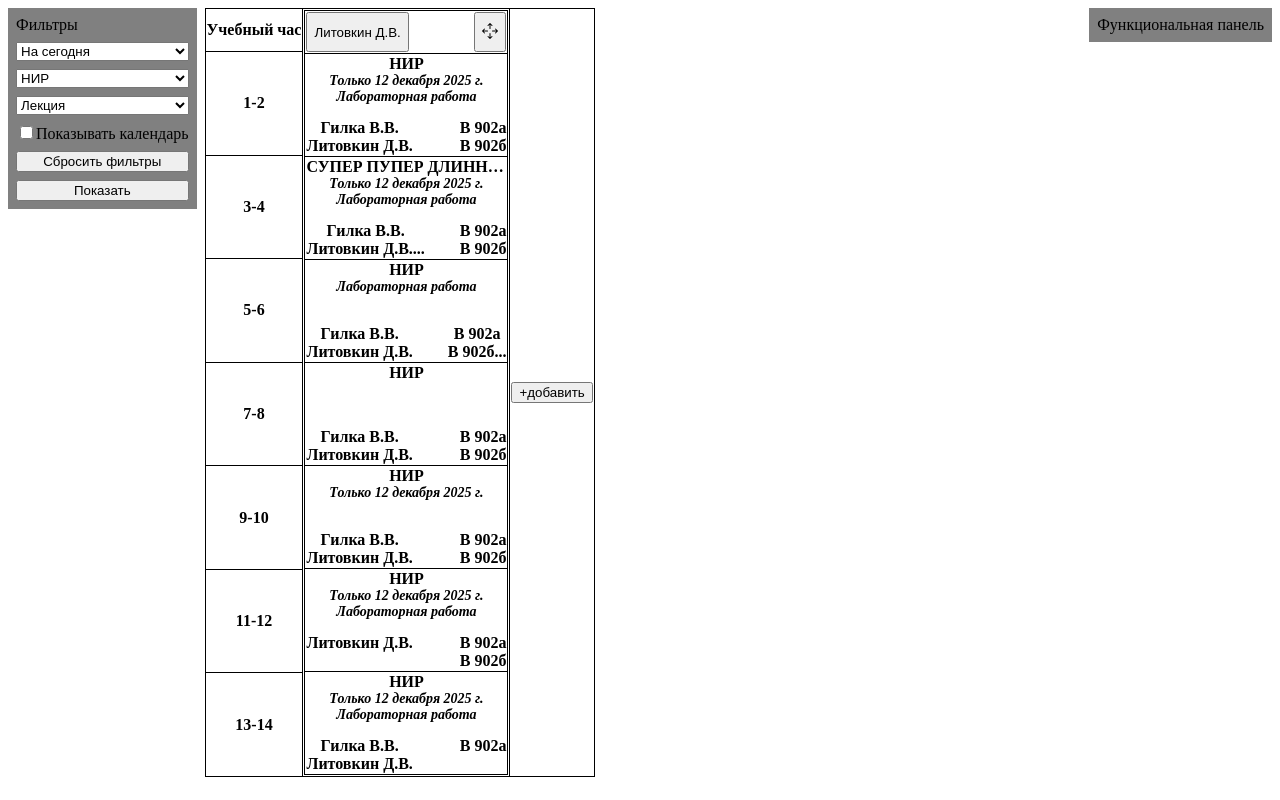
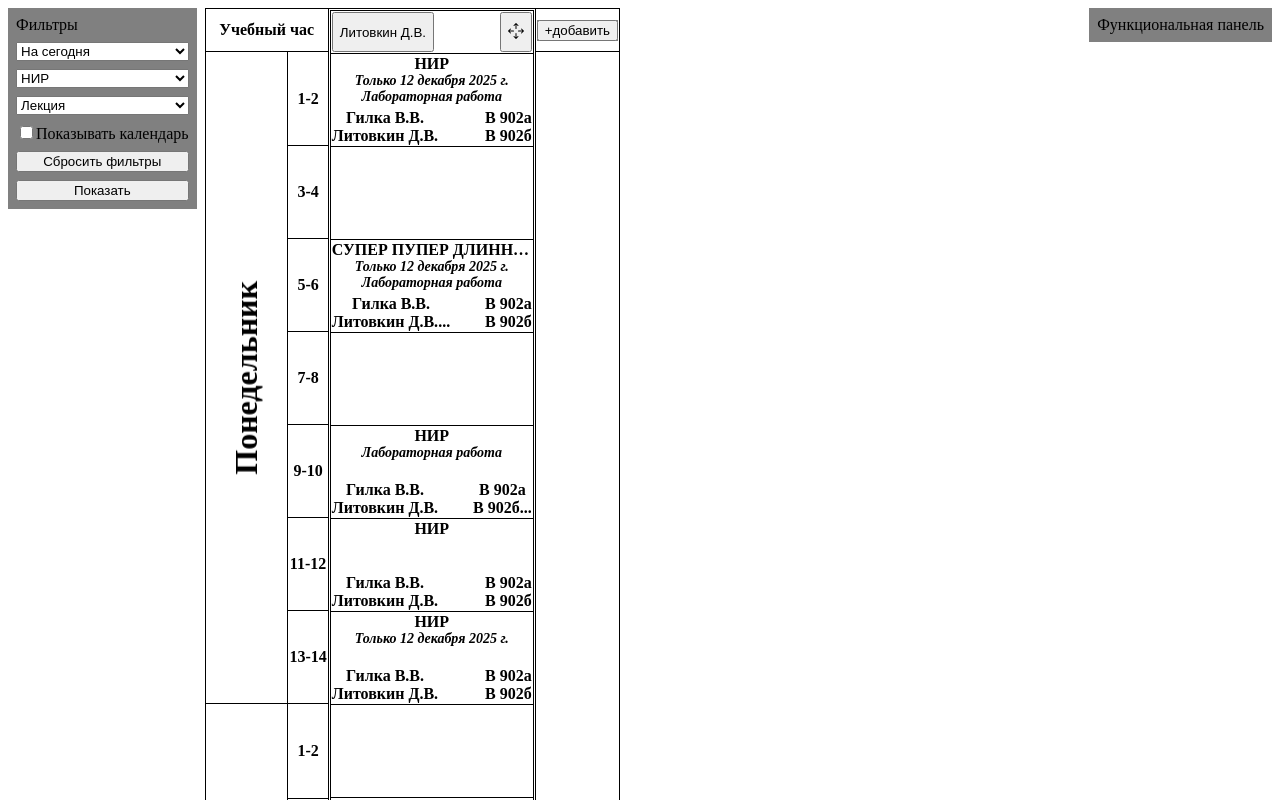
Before and after one commit to pol1waew/VSTU-Schedule-Improved-Visualization, a React (Create React App) app: page / in a window 1280 px wide. Both pictures are taken after a click on the button "+добавить". Shown: the top 800 px of the page. Built offline with nearby package versions, Linux system fonts and the light colour scheme.

Commit message:
Before Table changes

```diff
--- a/public/index.html
+++ b/public/index.html
@@ -8,6 +8,7 @@
             name="description"
             content="Web site created using create-react-app"
         />
+        <link rel="stylesheet" href="style.css">
         <link rel="manifest" href="%PUBLIC_URL%/manifest.json" />
         <title>Test Visualization 2.0</title>
     </head>
--- a/src/App.js
+++ b/src/App.js
@@ -13,12 +13,22 @@ export function App() {
         '11-12',
         '13-14'
     ]
+    const weekDays = [
+        'Понедельник',
+        'Вторник',
+        'Среда'
+    ]
+
+    const data = {
+        timeSlots: timeSlots,
+        weekDays: weekDays
+    }
 
     return (
         <div class='main-container'>
             <Filters />
 
-            <Table timeSlots={timeSlots} />
+            <Table data={data} />
 
             <FunctionalPanel />
         </div>
--- a/src/components/Column.js
+++ b/src/components/Column.js
@@ -20,60 +20,80 @@ export function Column(props) {
         transition
     };
 
-    const testData = {
-        0: {
+    const testData = [
+        {
             subject: 'НИР',
-            holds_on_date: '12 декабря 2025 г.',
+            holdsOnDate: '12 декабря 2025 г.',
             kind: 'Лабораторная работа',
-            left_data: ['Гилка В.В.', 'Литовкин Д.В.'],
-            right_data: ['В 902а', 'В 902б']
+            leftData: ['Гилка В.В.', 'Литовкин Д.В.'],
+            rightData: ['В 902а', 'В 902б']
         },
-        1:{
+        {},
+        {
             subject: 'СУПЕР ПУПЕР ДЛИННОЕ НАЗВАНИЕ ПРЕДМЕТА ДЛЯ ТЕСТИРОВАНИЯ ТОГО, КАК ТЕКСТ УМЕЩАЕТСЯ ВНУТРИ КЛЕТОЧКИ',
-            holds_on_date: '12 декабря 2025 г.',
+            holdsOnDate: '12 декабря 2025 г.',
             kind: 'Лабораторная работа',
-            left_data: ['Гилка В.В.', 'Литовкин Д.В.', 'Литовкин Д.В.', 'Литовкин Д.В.', 'Литовкин Д.В.'],
-            right_data: ['В 902а', 'В 902б']
+            leftData: ['Гилка В.В.', 'Литовкин Д.В.', 'Литовкин Д.В.', 'Литовкин Д.В.', 'Литовкин Д.В.'],
+            rightData: ['В 902а', 'В 902б']
         },
-        2:{
+        {},
+        {
             subject: 'НИР',
-            holds_on_date: null,
+            holdsOnDate: null,
             kind: 'Лабораторная работа',
-            left_data: ['Гилка В.В.', 'Литовкин Д.В.'],
-            right_data: ['В 902а', 'В 902б', 'В 902б', 'В 902б', 'В 902б']
+            leftData: ['Гилка В.В.', 'Литовкин Д.В.'],
+            rightData: ['В 902а', 'В 902б', 'В 902б', 'В 902б', 'В 902б']
         },
-        3:{
+        {
             subject: 'НИР',
-            holds_on_date: null,
+            holdsOnDate: null,
             kind: null,
-            left_data: ['Гилка В.В.', 'Литовкин Д.В.'],
-            right_data: ['В 902а', 'В 902б']
+            leftData: ['Гилка В.В.', 'Литовкин Д.В.'],
+            rightData: ['В 902а', 'В 902б']
         },
-        4:{
+        {
             subject: 'НИР',
-            holds_on_date: '12 декабря 2025 г.',
+            holdsOnDate: '12 декабря 2025 г.',
             kind: null,
-            left_data: ['Гилка В.В.', 'Литовкин Д.В.'],
-            right_data: ['В 902а', 'В 902б']
+            leftData: ['Гилка В.В.', 'Литовкин Д.В.'],
+            rightData: ['В 902а', 'В 902б']
         },
-        5:{
+        {},
+        {
             subject: 'НИР',
-            holds_on_date: '12 декабря 2025 г.',
+            holdsOnDate: '12 декабря 2025 г.',
             kind: 'Лабораторная работа',
-            left_data: ['Литовкин Д.В.'],
-            right_data: ['В 902а', 'В 902б']
+            leftData: ['Литовкин Д.В.'],
+            rightData: ['В 902а', 'В 902б']
         },
-        6:{
+        {},
+        {
             subject: 'НИР',
-            holds_on_date: '12 декабря 2025 г.',
+            holdsOnDate: '12 декабря 2025 г.',
             kind: 'Лабораторная работа',
-            left_data: ['Гилка В.В.', 'Литовкин Д.В.'],
-            right_data: ['В 902а']
-        }
-    }
+            leftData: ['Гилка В.В.', 'Литовкин Д.В.'],
+            rightData: ['В 902а']
+        },
+        {
+            subject: null,
+            holdsOnDate: null,
+            kind: null,
+            leftData: null,
+            rightData: null
+        },
+        {},
+        {},
+        {},
+        {},
+        {},
+        {},
+        {},
+        {},
+        {}
+    ]
 
     return (
-        <table ref={setNodeRef} style={style}>
+        <table class='column-table' ref={setNodeRef} style={style}>
             <thead>
                 <tr>
                     <th class='column-head'>
@@ -93,9 +113,9 @@ export function Column(props) {
             </thead>
             <tbody>
                 {
-                    Object.entries(testData).map(
-                        ([key, data]) => (
-                            <tr id={`column-body-row-${key}`}>
+                    testData.map(
+                        (data, index) => (
+                            <tr id={`column-body-row-${index}`}>
                                 <td><ColumnItem data={data} /></td>
                             </tr>
                         )
--- a/src/components/Filters.js
+++ b/src/components/Filters.js
@@ -12,6 +12,7 @@ export function Filters() {
                 <option value='4'>На следующую неделю</option>
                 <option value='5'>На дату</option>
                 <option value='6'>На диапазон дат</option>
+                <option value='7'>На день недели</option>
             </select>
 
             <select class='filters-subject'>
--- a/src/components/Table.js
+++ b/src/components/Table.js
@@ -14,7 +14,9 @@ import {
 import {Column} from './Column';
 import '../styles/Table.css';
 
-export function Table({timeSlots}) {
+
+
+export function Table({data}) {
     const [lastIdNumber, setIdNumber] = useState(0);
     const [columns, setColumns] = useState([]);
     const sensors = useSensors(
@@ -68,27 +70,41 @@ export function Table({timeSlots}) {
             <div class='table-container'>
                 <table>
                     <tr>
-                        <th class='table-time-slot-title'>Учебный час</th>
+                        <th class='table-time-slot-title' colspan='2'>Учебный час</th>
                         <SortableContext items={columns} strategy={horizontalListSortingStrategy}>
                             {
                                 columns.map(
                                     id =>
-                                        <th rowspan={timeSlots.length + 1}>
+                                        <th rowspan={data.weekDays.length * data.timeSlots.length + 1}>
                                             <Column key={id} id={id} />
                                         </th>
                                 )
                             }
                         </SortableContext>
-                        <th rowspan={timeSlots.length + 1}>
-                            <button onClick={addColumn}>+добавить</button>
+                        <th>
+                            <div class='table-add-column-button-container'>
+                                <button onClick={addColumn}>+добавить</button>
+                            </div>
                         </th>
                     </tr>
                     {
-                        timeSlots.map(
-                            (timeSlot, index) => (
-                                <tr>
-                                    <th style={getRowVerticalSize(index)}>{timeSlot}</th>
-                                </tr>
+                        data.weekDays.map(
+                            weekDay => (
+                                data.timeSlots.map(
+                                    (timeSlot, index) => (
+                                        <tr>
+                                            {
+                                                index === 0 ?
+                                                (
+                                                    <th rowspan={data.timeSlots.length}>
+                                                        <h1 class='table-week-day'>{weekDay}</h1>
+                                                    </th>
+                                                ) : null
+                                            }
+                                            <th class='table-time-slot-th'>{timeSlot}</th>
+                                        </tr>
+                                    )
+                                )
                             )
                         )
                     }
@@ -96,8 +112,4 @@ export function Table({timeSlots}) {
             </div>
         </DndContext>
     );
-
-    function getRowVerticalSize(index) {
-        console.log(index);
-    }
 }
--- a/src/styles/App.css
+++ b/src/styles/App.css
@@ -2,5 +2,4 @@
     display: flex;
     flex-direction: row;
     align-items: flex-start;
-    width: 100%;
 }
--- a/src/styles/ColumnItem.css
+++ b/src/styles/ColumnItem.css
@@ -2,7 +2,7 @@
     display: flex;
     flex-direction: column;
     justify-content: space-between;
-    height: 100px;
+    height: 90px;
     width: 200px;
 }
 
--- a/src/styles/Table.css
+++ b/src/styles/Table.css
@@ -1,4 +1,7 @@
 .table-container {
+    display: flex;
+    flex-direction: row;
+    align-items: center;
     flex: 1;
 }
 
@@ -12,6 +15,23 @@ th, td {
     border: 1px solid black;
 }
 
+.table-time-slot-th {
+    height: 90px;
+}
+
 .table-time-slot-title {
+    position: sticky;
+    top: 8px;
     height: 40px;
 }
+
+.table-add-column-button-container {
+    position: sticky;
+    top: 8px;
+    background-color: gray;
+}
+
+.table-week-day {
+    writing-mode: vertical-rl;
+    transform: scale(-1, -1);
+}
```
Also changed, not shown: src/components/ColumnItem.js (+23 -13 lines), public/style.css (added), src/styles/Column.css (line endings or trailing spaces).
